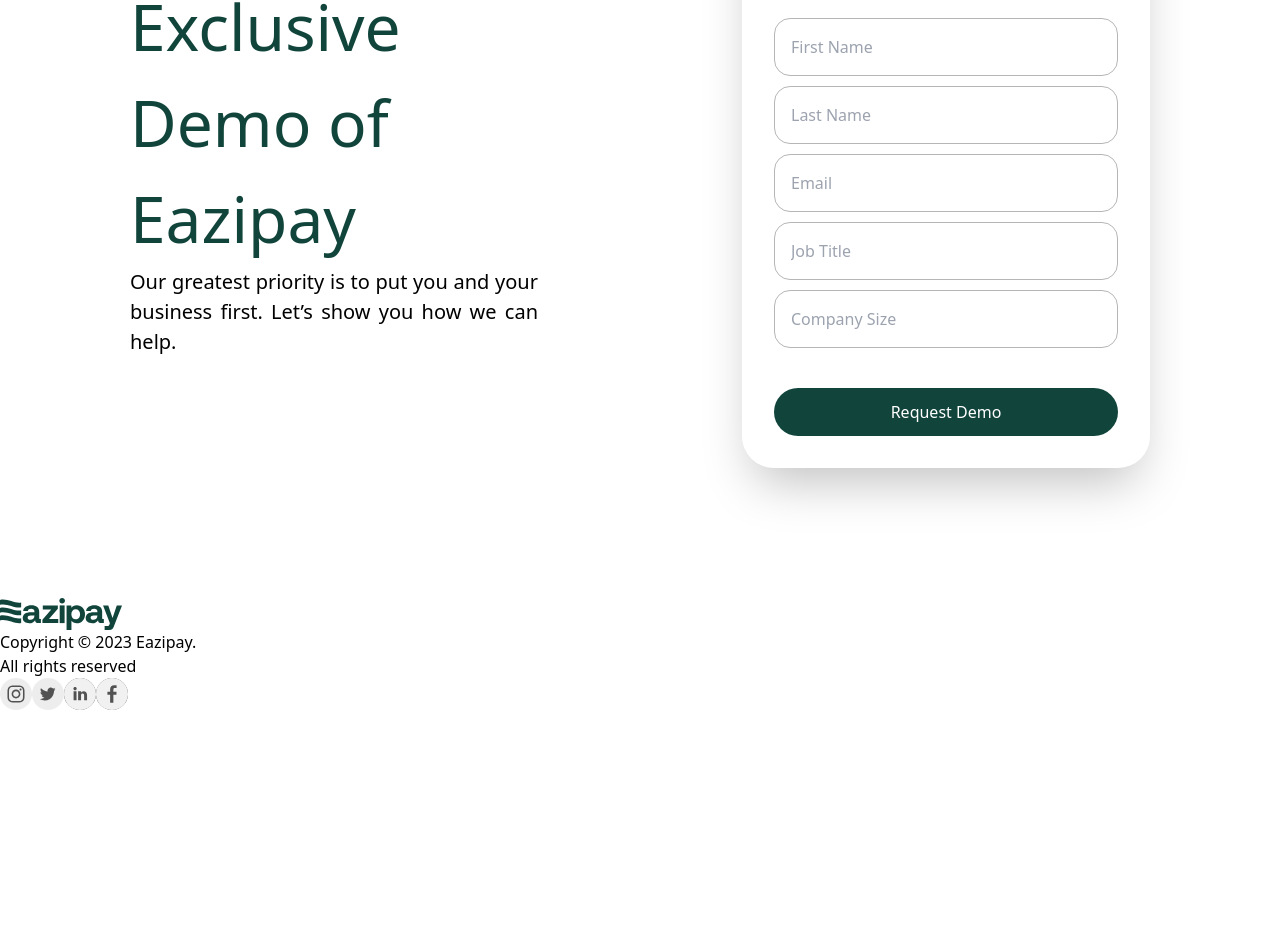
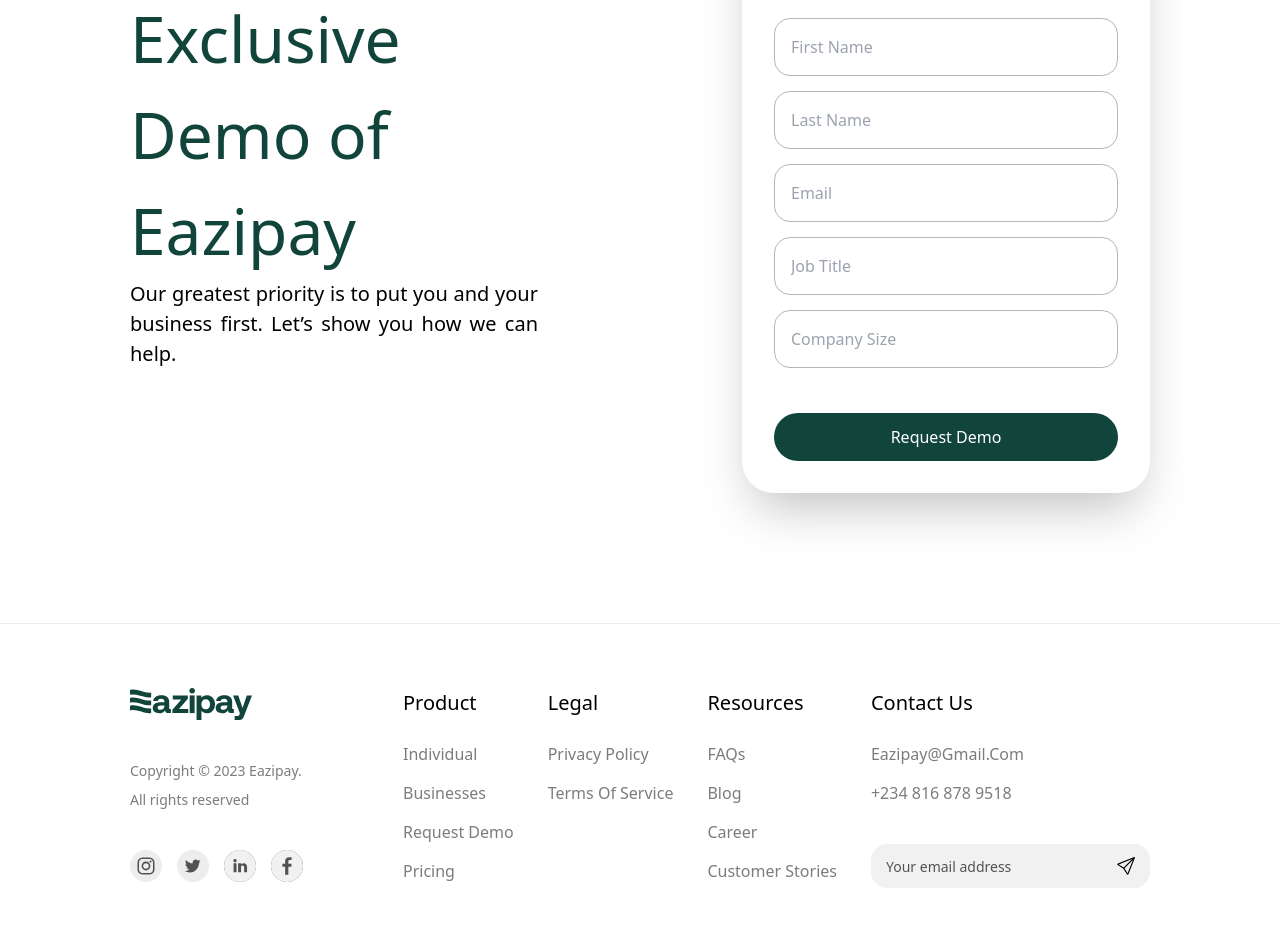
Before and after one commit to ejim11/azipay, a React (Vite) app: page / in a window 1280 px wide. Shown: the part 3877-4803 px from the top of the page. Before the commit the page ends 4587 px from the top, so only its background shows below. Built offline with nearby package versions, Linux system fonts and the light colour scheme.

Commit message:
implemented the footer component

```diff
--- a/package.json
+++ b/package.json
@@ -14,6 +14,7 @@
     "prettier": "^3.0.2",
     "react": "^18.2.0",
     "react-dom": "^18.2.0",
+    "react-icons": "^4.10.1",
     "react-router-dom": "^6.15.0"
   },
   "devDependencies": {
--- a/src/components/Footer.tsx
+++ b/src/components/Footer.tsx
@@ -3,9 +3,24 @@
 import twitterImg from "../assets/Twitter.svg"
 import linkedinImg from "../assets/Group 36032.svg"
 import facebookImg from "../assets/Group 36033.svg"
+import { Link } from "react-router-dom"
+import { BsSend } from "react-icons/bs"
+import React, { useState } from "react"
+
+interface FooterMediaLink {
+    link: string
+    img: string
+}
+
+interface FooterLink {
+    title: string
+    links: string[]
+}
 
 function Footer(): JSX.Element {
-    const footerLinks = [
+    const [emailVal, setEmailVal] = useState<string>("")
+
+    const footerMediaLinks: FooterMediaLink[] = [
         {
             link: "https://www.instagram.com",
             img: instagramImg,
@@ -24,19 +39,89 @@
         },
     ]
 
+    const footerLinks: FooterLink[] = [
+        {
+            title: "product",
+            links: ["individual", "businesses", "request demo", "pricing"],
+        },
+        {
+            title: "legal",
+            links: ["privacy policy", "terms of service"],
+        },
+        {
+            title: "resources",
+            links: ["FAQs", "blog", "career", "customer stories"],
+        },
+        {
+            title: "contact us",
+            links: ["eazipay@gmail.com", "+234 816 878 9518"],
+        },
+    ]
+
+    const emailValChangeHandler = (e: React.ChangeEvent<HTMLInputElement>): void => {
+        setEmailVal(e.target.value)
+    }
+
+    const submitEmailHandler = (): void => {
+        console.log(emailVal)
+    }
+
     return (
-        <footer>
-            <div>
+        <footer className={"py-[6.4rem] px-[13rem] border-t border-[#EAEAEA] flex "}>
+            <div className={"mr-[10rem]"}>
                 <img src={logo} alt={"logo"} />
-                <p>Copyright © 2023 Eazipay.</p>
-                <p>All rights reserved</p>
+                <p className={"mt-[4rem] mb-[.8rem] text-[1.4rem] text-[#7C7C7C]"}>
+                    Copyright © 2023 Eazipay.
+                </p>
+                <p className={"text-[1.4rem] mb-[4rem] text-[#7C7C7C]"}>All rights reserved</p>
                 <div className={"flex "}>
-                    {footerLinks.map((link, i) => (
-                        <a href={link.link} key={i}>
+                    {footerMediaLinks.map((link: FooterMediaLink, i: number) => (
+                        <a href={link.link} key={i} className={"last:mr-0 mr-[1.5rem]"}>
                             <img src={link.img} alt={"media img"} />
                         </a>
                     ))}
                 </div>
+            </div>
+            <div className={"flex justify-between flex-1"}>
+                {footerLinks.map((footerLink: FooterLink, i: number) => (
+                    <div key={i}>
+                        <p className={"text-[2rem] font-medium capitalize mb-[2.4rem]"}>
+                            {footerLink.title}
+                        </p>
+                        <div className={"flex flex-col"}>
+                            {footerLink.links.map((link: string, i: number) => (
+                                <Link
+                                    to={"/"}
+                                    key={i}
+                                    className={"text-[#7C7C7C] mb-[1.5rem] capitalize"}
+                                >
+                                    {link}
+                                </Link>
+                            ))}
+                        </div>
+                        {footerLink.title.includes("contact") && (
+                            <form
+                                className={
+                                    "rounded-[1.6rem] bg-[#F2F1F1] flex px-[1.5rem] py-[1rem]  items-center mt-[2.4rem]"
+                                }
+                                onSubmit={submitEmailHandler}
+                            >
+                                <input
+                                    placeholder={"Your email address"}
+                                    type={"email"}
+                                    className={
+                                        "bg-color-transparent placeholder:text-[#515251] placeholder:text-[1.4rem]"
+                                    }
+                                    value={emailVal}
+                                    onChange={emailValChangeHandler}
+                                />
+                                <button type={"submit"}>
+                                    <BsSend className={"w-[1.8rem] h-[1.8rem]"} />
+                                </button>
+                            </form>
+                        )}
+                    </div>
+                ))}
             </div>
         </footer>
     )
--- a/src/components/IndividualForm.tsx
+++ b/src/components/IndividualForm.tsx
@@ -1,20 +1,53 @@
 import InputComponent from "./InputComponent.tsx"
+import { useState } from "react"
 
 function IndividualForm(): JSX.Element {
+    const [firstNameval, setFirstNameVal] = useState<string>("")
+    const [lastNameval, setLastNameVal] = useState<string>("")
+    const [emailval, setEmailVal] = useState<string>("")
+    const [jobTitleval, setJobTitleVal] = useState<string>("")
+    const [companySizeval, setCompanySizeVal] = useState<string>("")
+
+    const submitFormHandler = (): void => {
+        console.log(firstNameval, lastNameval, emailval, jobTitleval, companySizeval)
+    }
+
     return (
-        <form>
+        <form onSubmit={submitFormHandler}>
             <InputComponent
                 inputName={"first-name"}
                 placeholder={"First Name"}
                 inputType={"text"}
+                value={firstNameval}
+                setValue={setFirstNameVal}
             />
-            <InputComponent inputName={"last-name"} placeholder={"Last Name"} inputType={"text"} />
-            <InputComponent inputName={"email"} placeholder={"Email"} inputType={"email"} />
-            <InputComponent inputName={"job-title"} placeholder={"Job Title"} inputType={"text"} />
+            <InputComponent
+                inputName={"last-name"}
+                placeholder={"Last Name"}
+                inputType={"text"}
+                value={lastNameval}
+                setValue={setLastNameVal}
+            />
+            <InputComponent
+                inputName={"email"}
+                placeholder={"Email"}
+                inputType={"email"}
+                value={emailval}
+                setValue={setEmailVal}
+            />
+            <InputComponent
+                inputName={"job-title"}
+                placeholder={"Job Title"}
+                inputType={"text"}
+                value={jobTitleval}
+                setValue={setJobTitleVal}
+            />
             <InputComponent
                 inputName={"company size"}
                 placeholder={"Company Size"}
                 inputType={"text"}
+                value={companySizeval}
+                setValue={setCompanySizeVal}
             />
             <button
                 type={"submit"}
--- a/src/components/InputComponent.tsx
+++ b/src/components/InputComponent.tsx
@@ -1,19 +1,36 @@
+import React from "react"
+
 interface InputProps {
     label?: string
     inputName: string
     placeholder: string
     inputType: string
+    value: string
+    setValue: React.Dispatch<React.SetStateAction<string>>
 }
 
-function InputComponent({ label, inputName, placeholder, inputType }: InputProps): JSX.Element {
+function InputComponent({
+    label,
+    inputName,
+    placeholder,
+    inputType,
+    value,
+    setValue,
+}: InputProps): JSX.Element {
+    const setInputValueHandler = (e: React.ChangeEvent<HTMLInputElement>): void => {
+        setValue(e.target.value)
+    }
+
     return (
-        <div className={"my-[1rem]"}>
+        <div className={"my-[1.5rem]"}>
             {label && <label>{label}</label>}
             <input
                 name={inputName}
                 placeholder={placeholder}
                 className={"p-[1.6rem] rounded-[1.6rem] border border-[#B5B6B5] w-full "}
                 type={inputType}
+                value={value}
+                onChange={setInputValueHandler}
             />
         </div>
     )
--- a/tailwind.config.js
+++ b/tailwind.config.js
@@ -3,6 +3,8 @@
   content: ["./src/**/*.{js,ts,tsx}"],
   theme: {
     colors: {
+      "color-curentColor": "currentColor",
+      "color-transparent": "transparent",
       "color-white": "rgba(255, 255, 255, 1)",
       "color-grey": "rgba(242, 241, 241, 1)",
       "color-gold": "rgba(180, 165, 114, 1)",
```
Also changed, not shown: 1 other file (tests, documents, lock files or other folders).
